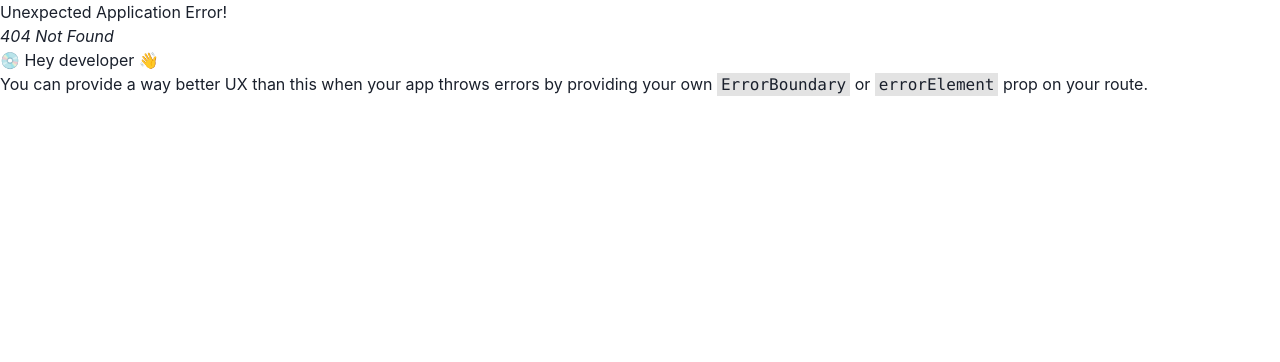
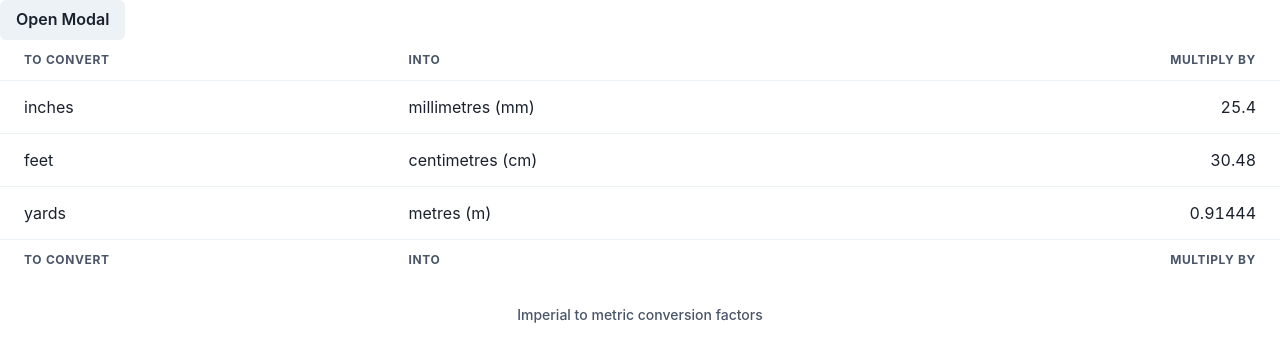
Before and after one commit to jonathanho168/foodforflowers, a React (Create React App) app in the folder frontend/: page /community in a window 1280 px wide. Before the commit this address had no page. Shown: the top 362 px of the page. Built offline with nearby package versions, Linux system fonts and the light colour scheme.

Commit message:
Add rudimentary work on Modal and Community pages

```diff
--- a/frontend/src/App.tsx
+++ b/frontend/src/App.tsx
@@ -6,6 +6,7 @@ import {
   RouterProvider,
 } from "react-router-dom";
 import HomePage from './pages/HomePage';
+import Community from './pages/Community';
 const router = createBrowserRouter([
   {
     path: Routes.HOME_PAGE,
@@ -13,6 +14,12 @@ const router = createBrowserRouter([
       <HomePage />
     ),
   },
+  {
+    path: Routes.COMMUNITY_PAGE,
+    element: (
+      <Community />
+    )
+  }
 ]);
 
 
--- /dev/null
+++ b/frontend/src/components/RewardModal.tsx
@@ -0,0 +1,19 @@
+import { Button, Flex, Link, Modal, useDisclosure } from "@chakra-ui/react";
+import { FFFGREEN } from "../constants/Colors";
+import * as Routes from "../constants/Routes";
+
+const RewardModal = (isOpen: boolean, onClose: () => void) => {
+    return (
+        <Modal isOpen={isOpen} onClose={onClose}>
+            <Flex>
+                <h2>You've earned a new seed!</h2>
+                <p>Congratulations on doing well this month! You were consistent in working toward your goals and being proactive about eating consistently and healthily.</p>
+                {/* <Button color={FFFGREEN} variant='link' to={Routes.HOME_PAGE}>Plant seed in garden</Button> */}
+                <Button as='a' href={Routes.HOME_PAGE}></Button>
+                <Link href={Routes.HOME_PAGE} color={FFFGREEN}>Keep seed in inventory</Link>
+            </Flex>
+        </Modal>
+    );
+}
+
+export default RewardModal;
--- /dev/null
+++ b/frontend/src/constants/Colors.ts
@@ -0,0 +1 @@
+export const FFFGREEN = "517C3A"
--- /dev/null
+++ b/frontend/src/pages/Community.tsx
@@ -0,0 +1,61 @@
+import {
+    Table,
+    Thead,
+    Tbody,
+    Tfoot,
+    Tr,
+    Th,
+    Td,
+    TableCaption,
+    TableContainer,
+    useDisclosure,
+    Button,
+} from '@chakra-ui/react';
+import RewardModal from '../components/RewardModal';
+
+const Community: React.FC = () => {
+    const { isOpen, onOpen, onClose } = useDisclosure();
+    return (
+        <>
+            <Button onClick={onOpen}>Open Modal</Button>
+            {/* <RewardModal isOpen={isOpen} onClose={onClose} /> */}
+            <TableContainer>
+                <Table variant='simple'>
+                    <TableCaption>Imperial to metric conversion factors</TableCaption>
+                    <Thead>
+                        <Tr>
+                            <Th>To convert</Th>
+                            <Th>into</Th>
+                            <Th isNumeric>multiply by</Th>
+                        </Tr>
+                    </Thead>
+                    <Tbody>
+                        <Tr>
+                            <Td>inches</Td>
+                            <Td>millimetres (mm)</Td>
+                            <Td isNumeric>25.4</Td>
+                        </Tr>
+                        <Tr>
+                            <Td>feet</Td>
+                            <Td>centimetres (cm)</Td>
+                            <Td isNumeric>30.48</Td>
+                        </Tr>
+                        <Tr>
+                            <Td>yards</Td>
+                            <Td>metres (m)</Td>
+                            <Td isNumeric>0.91444</Td>
+                        </Tr>
+                    </Tbody>
+                    <Tfoot>
+                        <Tr>
+                            <Th>To convert</Th>
+                            <Th>into</Th>
+                            <Th isNumeric>multiply by</Th>
+                        </Tr>
+                    </Tfoot>
+                </Table>
+            </TableContainer>
+        </>
+    );
+}
+export default Community;
```
Also changed, not shown: frontend/src/components/Navbar.css (added).
